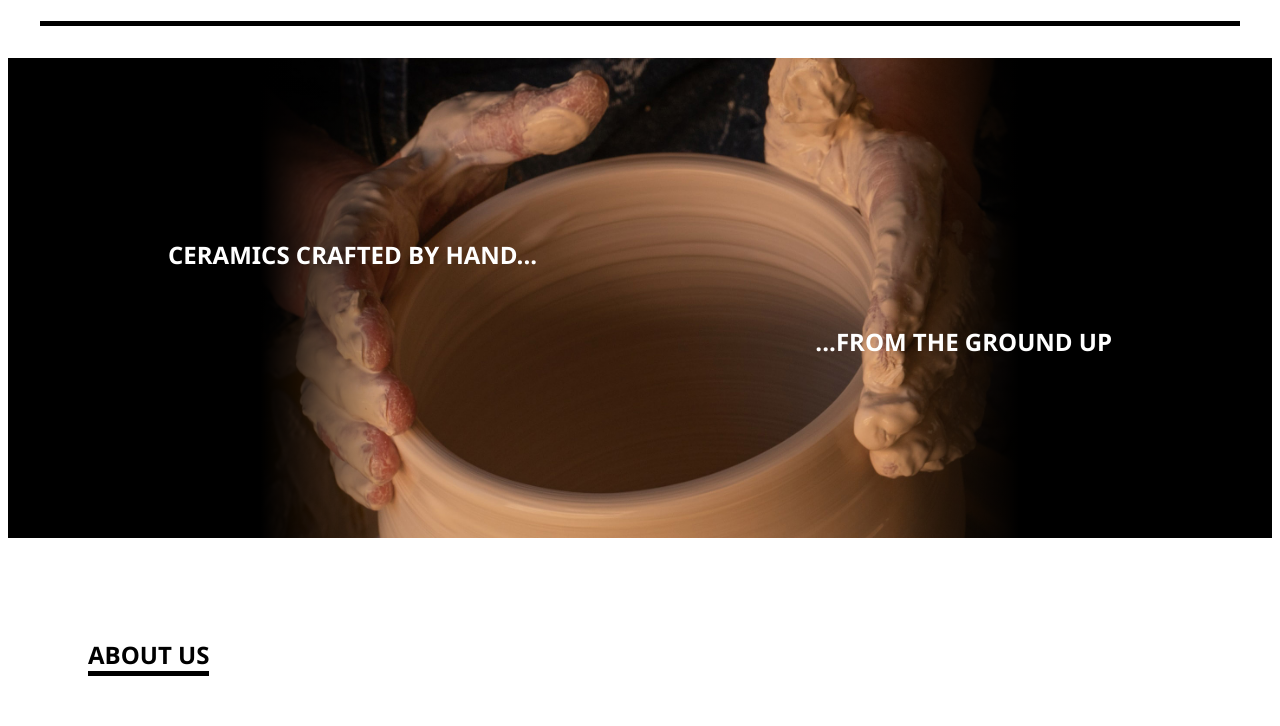
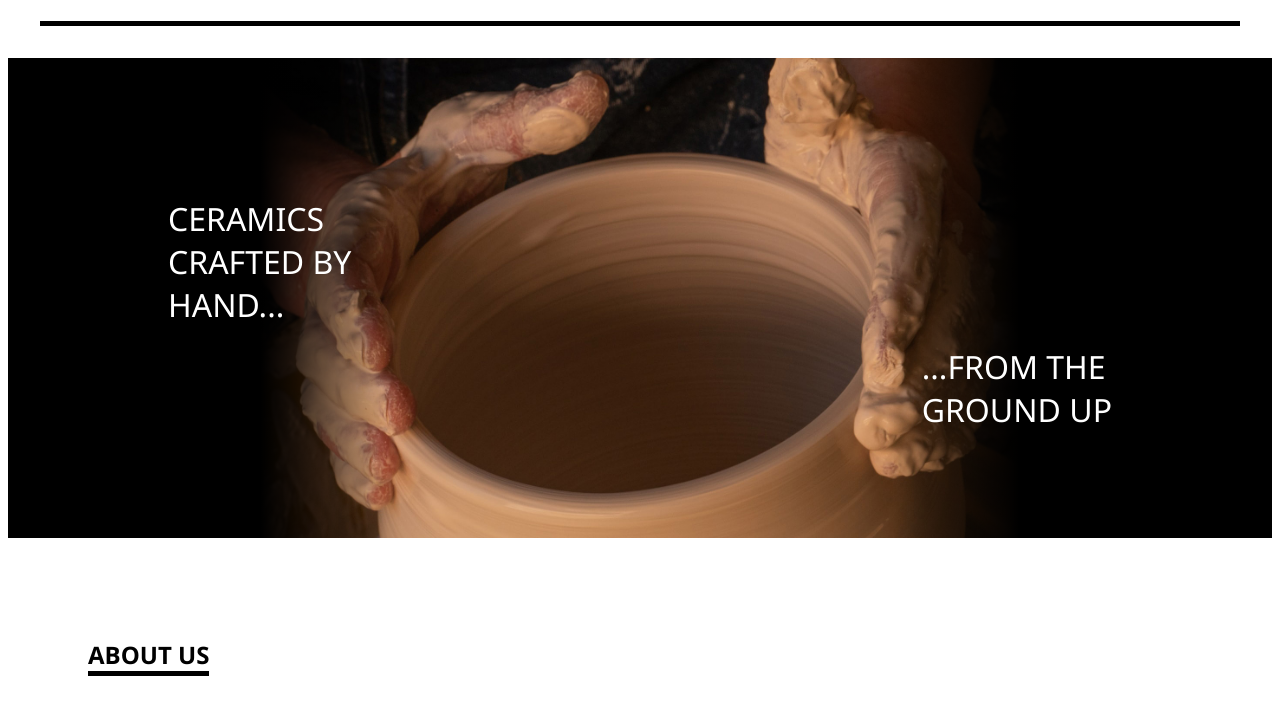
Before and after one commit to awitmer1/eCommerce-Website, a plain HTML site: page index.html in a window 1280 px wide. Shown: the part 69-795 px from the top of the page. Drawn offline with Linux system fonts and the light colour scheme.

Commit message:
Adjusted hero Text; Reformatted Contact Us Form Margins/Sizing

```diff
--- a/index.html
+++ b/index.html
@@ -25,8 +25,8 @@
         <section class="hero">
             <div class="hero-contain">
                 <div class="hero-text">
-                <h2 class="ht-1">ceramics crafted by hand...</h2>
-                <h2 class="ht-2">...from the ground up</h2>
+                <h2 class="ht-1">ceramics<br>crafted by <br>hand...</h2>
+                <h2 class="ht-2">...from the<br>ground up</h2>
                 </div>
             </section>
             </div>
--- a/styles.css
+++ b/styles.css
@@ -26,7 +26,6 @@ nav a:hover {
 
 body {
     font-family: 'Segoe UI', Tahoma, Geneva, Verdana, sans-serif;
-    /* font-family: 'Segoe UI', Tahoma, Geneva, Verdana, sans-serif; */
     font-weight: 125;
 }
 
@@ -70,14 +69,18 @@ footer {
 
 .ht-1 {
     align-self: flex-start;
-    padding-top: 10rem;
+    padding-top: 7rem;
     padding-left: 10rem;
+    font-weight: lighter;
+    font-size: 2rem;
 }
 
 .ht-2 {
     align-self: flex-end;
-    padding-bottom: 10rem;
+    padding-bottom: 5rem;
     padding-right: 10rem;
+    font-weight: lighter;
+    font-size: 2rem;
 }
 
 .about-us {
@@ -208,8 +211,8 @@ footer {
     display: flex;
     flex-direction: column;
     justify-content: center;
-    margin-left: 25rem;
-    margin-right: 25rem;
+    margin-left: 10rem;
+    margin-right: 10rem;
 }
 
 .contact-us h3 {
```
